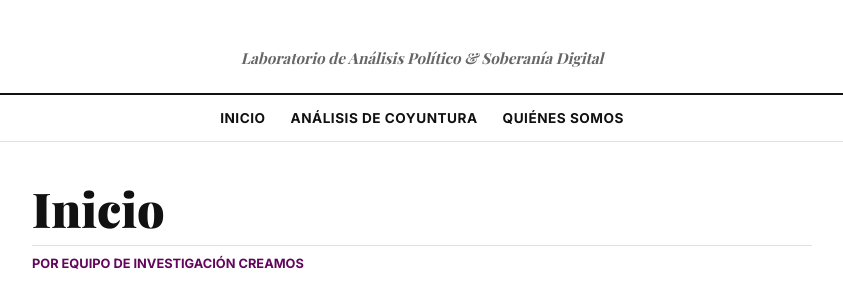
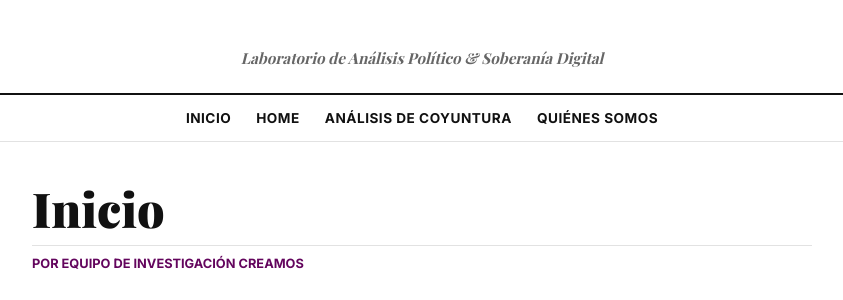
Before and after one commit to Jvega34/creamos, a Jekyll site: the page built from index.md, in a window 1280 px wide. Shown: the part 250-550 px from the top of the page, without its empty margins (218-1061 px from the left). Built offline with Jekyll 4.4.1, drawn with Linux system fonts in a browser that asks for light colours.

Commit message:
Update default.html

```diff
--- a/_layouts/default.html
+++ b/_layouts/default.html
@@ -29,10 +29,11 @@
             <p class="tagline">Laboratorio de Análisis Político & Soberanía Digital</p>
         </header>
 
-       <nav class="main-nav">
-    <a href="/home">Inicio</a>
-    <a href="/coyuntura">Análisis de Coyuntura</a>
-    <a href="/quienes-somos">Quiénes Somos</a>
+      <nav class="main-nav">
+    <a href="{{ '/' | relative_url }}">Inicio</a>
+    <a href="{{ '/home/' | relative_url }}">Home</a>
+    <a href="{{ '/coyuntura/' | relative_url }}">Análisis de Coyuntura</a>
+    <a href="{{ '/quienes-somos/' | relative_url }}">Quiénes Somos</a>
 </nav>
 
         <main class="content-area">
```
